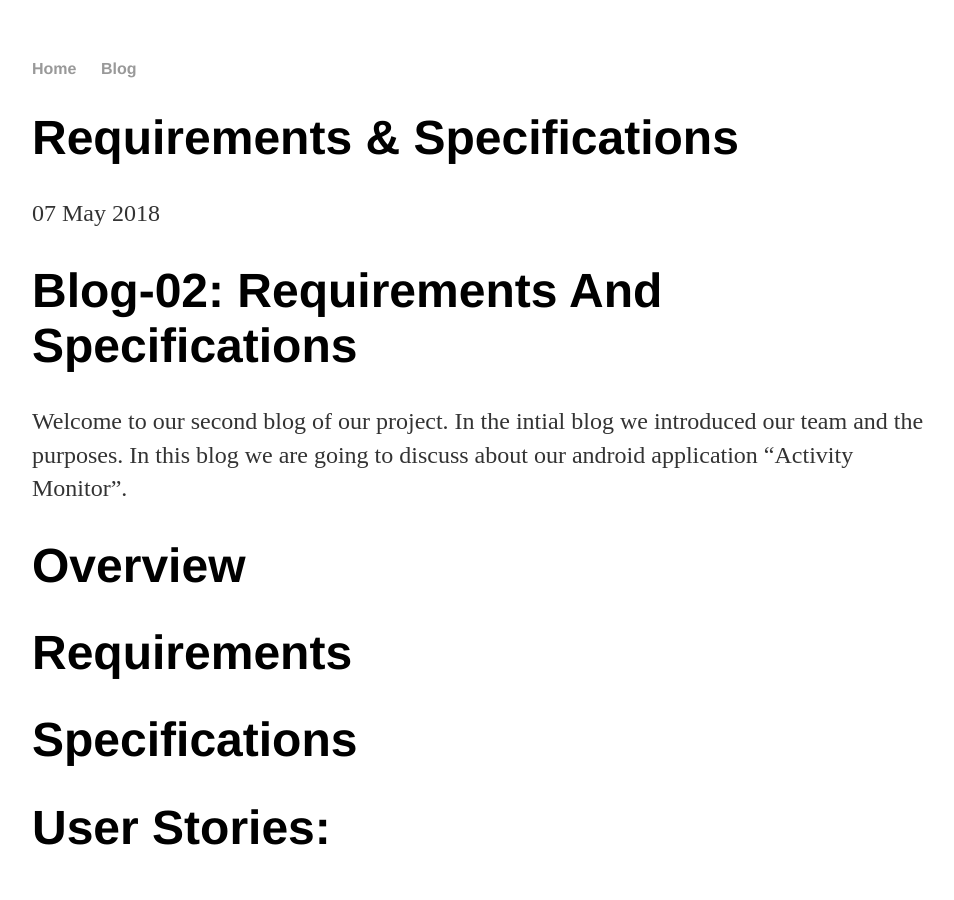
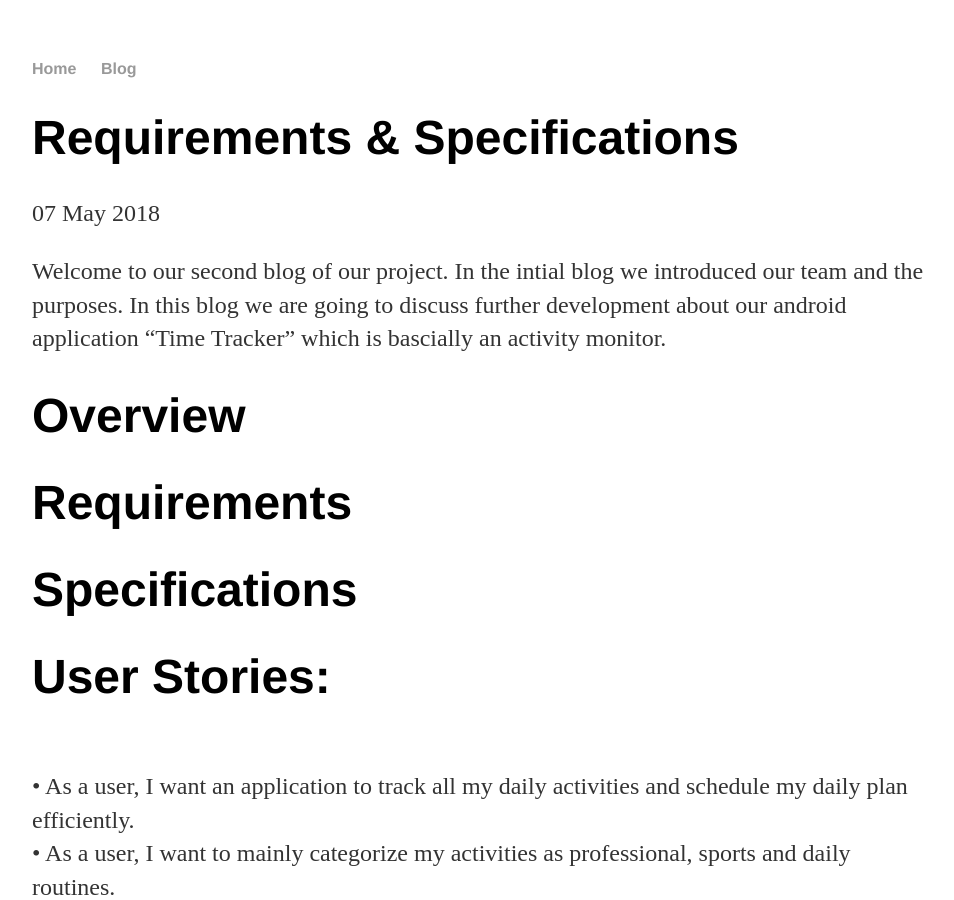
Before and after one commit to AntoThomasK03/isee2018-TeamWithNoName, a Jekyll site: the page built from docs/_posts/2018-05-07-Requirements-&-Specifications.md, in a window 1280 px wide and 900 px high. Shown: the whole window, without its empty margins (160-1114 px from the left). Built offline with Jekyll 4.4.1, drawn with Linux system fonts in a browser that asks for light colours; our own code applies the rules of GitHub Pages for plain Markdown files.

Commit message:
Update 2018-05-07-Requirements-&-Specifications.md

```diff
--- a/docs/_posts/2018-05-07-Requirements-&-Specifications.md
+++ b/docs/_posts/2018-05-07-Requirements-&-Specifications.md
@@ -1,5 +1,4 @@
-<h1>Blog-02: Requirements And Specifications</h1>
-Welcome to our second blog of our project. In the intial blog we introduced our team and the purposes. In this blog we are going to discuss about our android application "Activity Monitor".
+Welcome to our second blog of our project. In the intial blog we introduced our team and the purposes. In this blog we are going to discuss further development about our android application "Time Tracker" which is bascially an activity monitor.
 <h1>Overview</h1>
 
 
```
